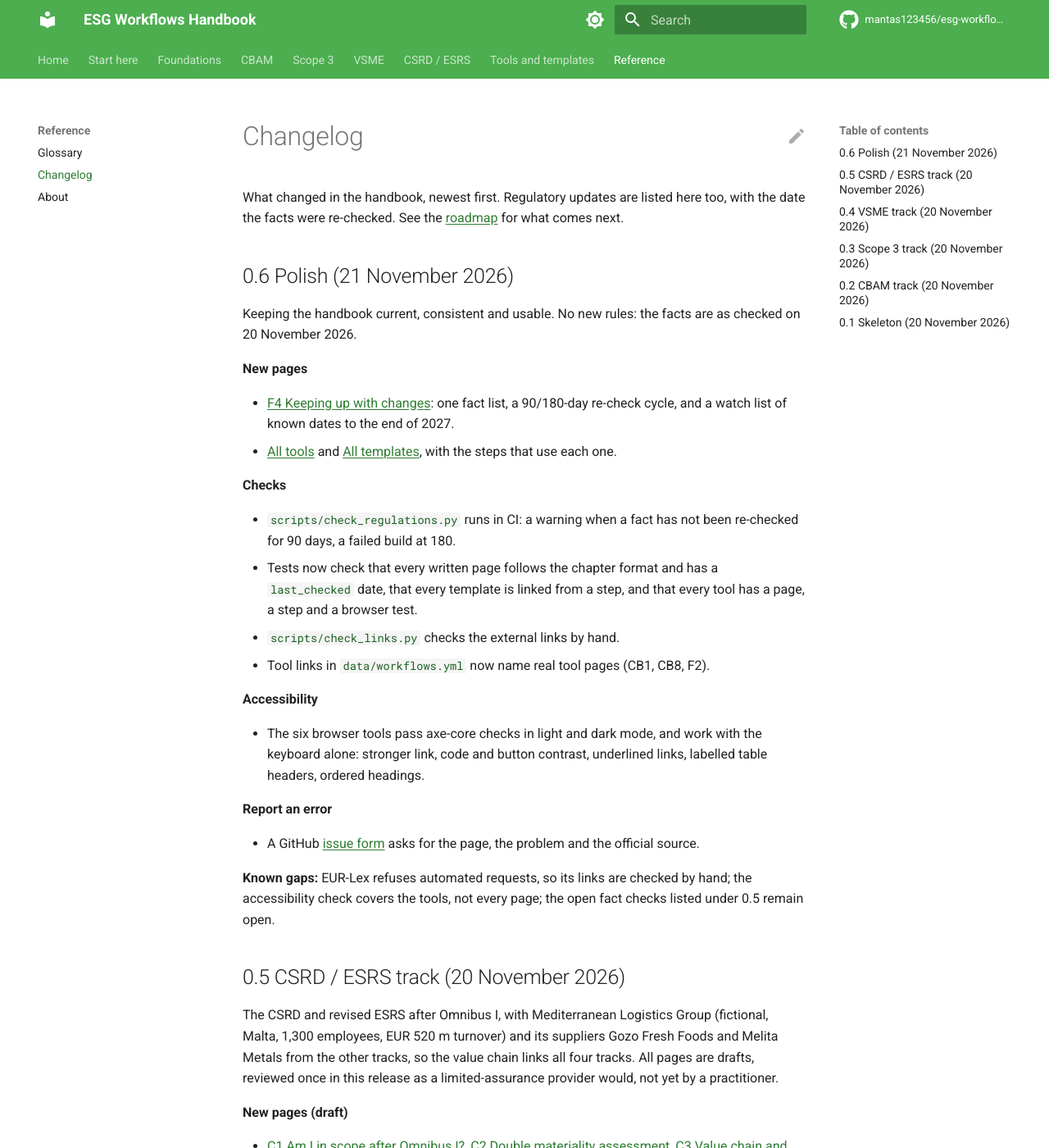
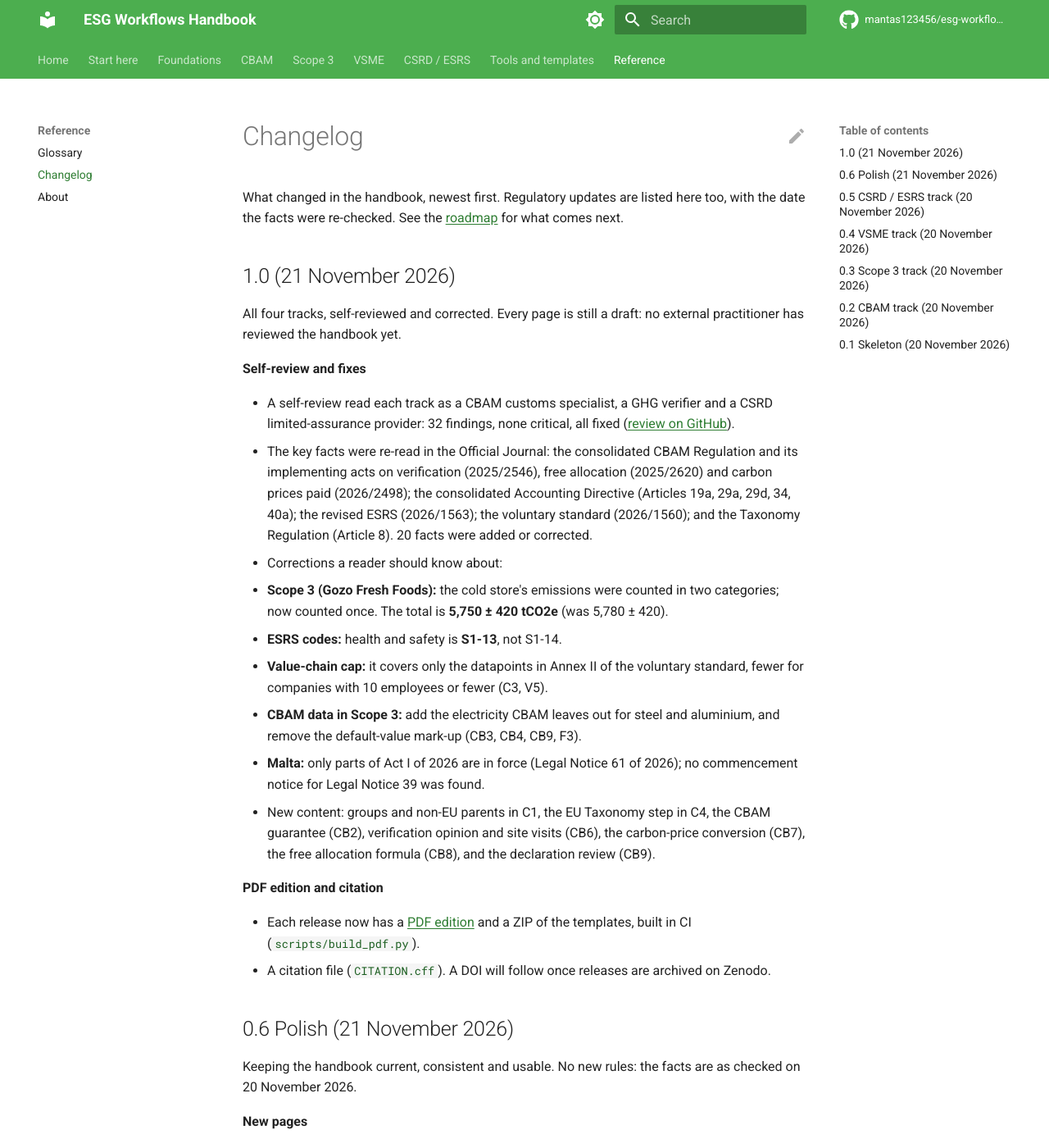
Before and after one commit to mantas123456/esg-workflows-handbook, an MkDocs documentation site: the page built from docs/changelog.md, in a window 1280 px wide and 1400 px high. Shown: the whole window at 82% size. Built offline with MkDocs 1.6.1 and Material for MkDocs 9.7.7, drawn with Linux system fonts in a browser that asks for light colours; comment, search, counter and statistics services are not loaded.

Commit message:
Release 1.0: changelog, roadmap, README, About and home page
1.0 is labelled self-reviewed and not yet externally reviewed; every page
stays draft.

Co-Authored-By: Claude Opus 5.5 <noreply@anthropic.com>

```diff
--- a/docs/changelog.md
+++ b/docs/changelog.md
@@ -3,6 +3,47 @@
 What changed in the handbook, newest first. Regulatory updates are listed
 here too, with the date the facts were re-checked. See the
 [roadmap](roadmap.md) for what comes next.
+
+## 1.0 (21 November 2026)
+
+All four tracks, self-reviewed and corrected. Every page is still a draft:
+no external practitioner has reviewed the handbook yet.
+
+**Self-review and fixes**
+
+- A self-review read each track as a CBAM customs specialist, a GHG verifier
+  and a CSRD limited-assurance provider: 32 findings, none critical, all
+  fixed ([review on GitHub](https://github.com/mantas123456/esg-workflows-handbook/blob/main/review/self-review-1.0.md)).
+- The key facts were re-read in the Official Journal: the consolidated CBAM
+  Regulation and its implementing acts on verification (2025/2546), free
+  allocation (2025/2620) and carbon prices paid (2026/2498); the
+  consolidated Accounting Directive (Articles 19a, 29a, 29d, 34, 40a); the
+  revised ESRS (2026/1563); the voluntary standard (2026/1560); and the
+  Taxonomy Regulation (Article 8). 20 facts were added or corrected.
+- Corrections a reader should know about:
+  - **Scope 3 (Gozo Fresh Foods):** the cold store's emissions were counted
+    in two categories; now counted once. The total is **5,750 ± 420
+    tCO2e** (was 5,780 ± 420).
+  - **ESRS codes:** health and safety is **S1-13**, not S1-14.
+  - **Value-chain cap:** it covers only the datapoints in Annex II of the
+    voluntary standard, fewer for companies with 10 employees or fewer (C3,
+    V5).
+  - **CBAM data in Scope 3:** add the electricity CBAM leaves out for steel
+    and aluminium, and remove the default-value mark-up (CB3, CB4, CB9,
+    F3).
+  - **Malta:** only parts of Act I of 2026 are in force (Legal Notice 61
+    of 2026); no commencement notice for Legal Notice 39 was found.
+- New content: groups and non-EU parents in C1, the EU Taxonomy step in
+  C4, the CBAM guarantee (CB2), verification opinion and site visits (CB6),
+  the carbon-price conversion (CB7), the free allocation formula (CB8), and
+  the declaration review (CB9).
+
+**PDF edition and citation**
+
+- Each release now has a [PDF edition](https://github.com/mantas123456/esg-workflows-handbook/releases/latest) and a ZIP of the templates,
+  built in CI (`scripts/build_pdf.py`).
+- A citation file (`CITATION.cff`). A DOI will follow once releases are
+  archived on Zenodo.
 
 ## 0.6 Polish (21 November 2026)
 
```
Also changed, not shown: README.md (+14 -7 lines), docs/about.md (+15 -0 lines), docs/index.md (+6 -0 lines), docs/roadmap.md (+1 -1 lines), 1 other file.
